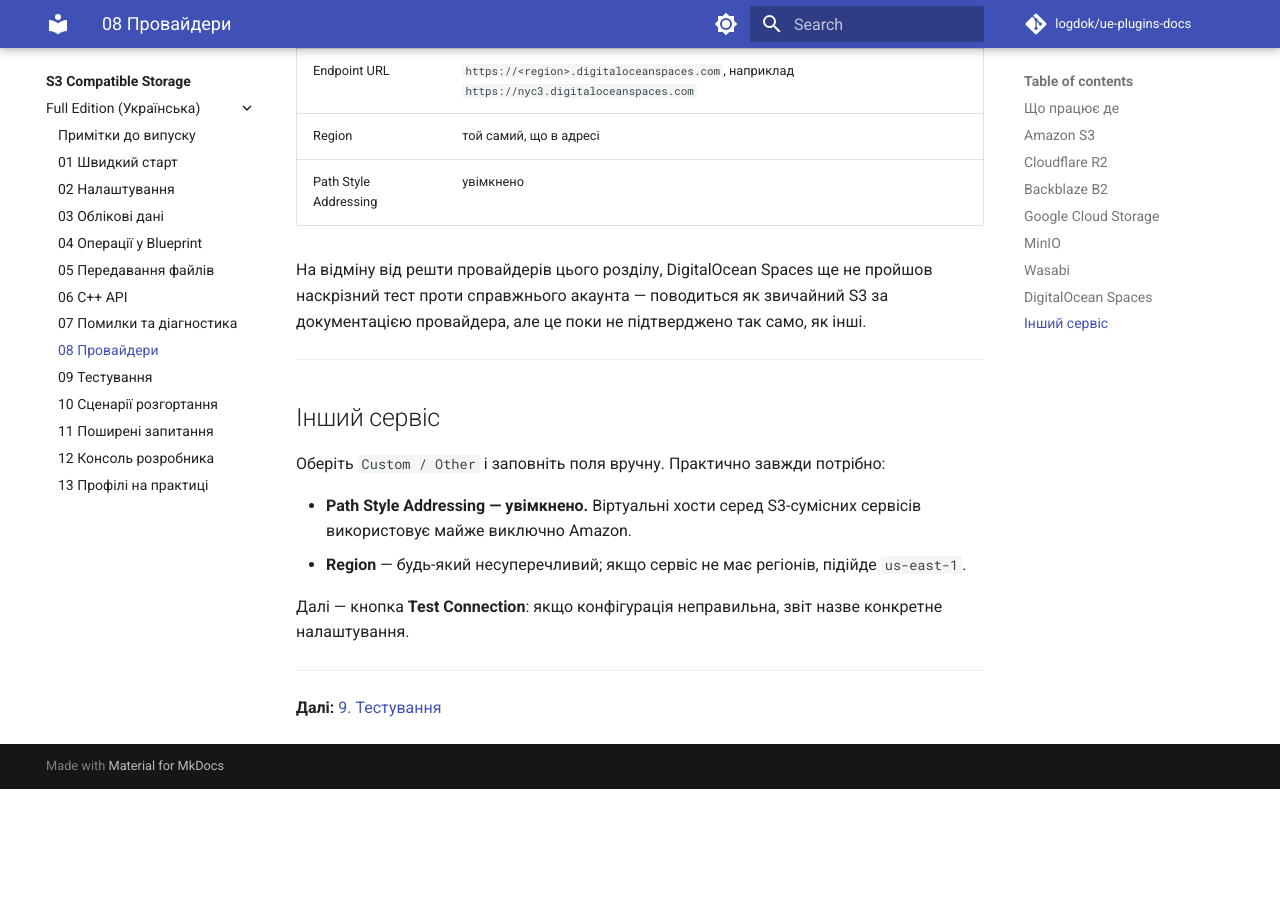
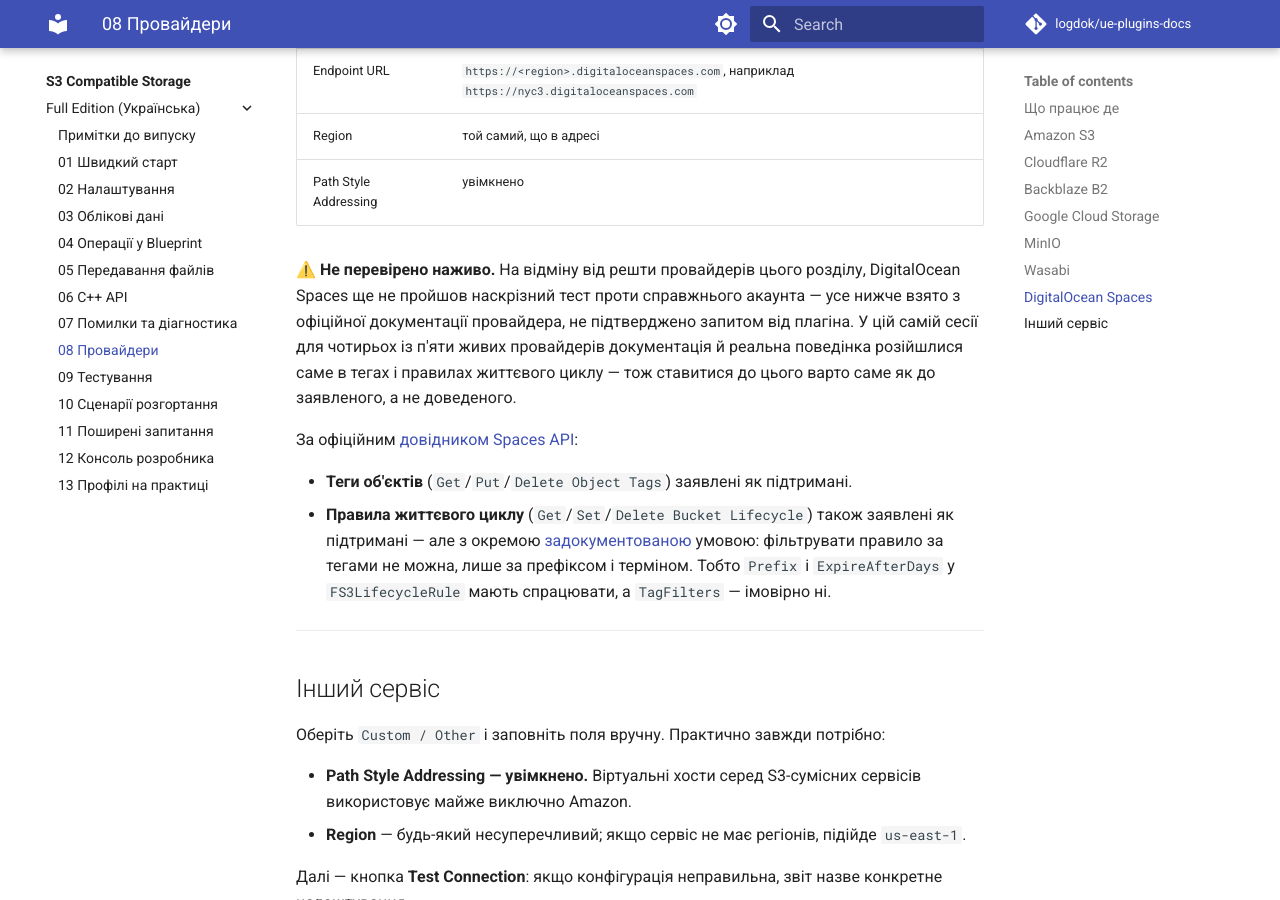
Before and after one commit to logdok/ue-plugins-docs, an MkDocs documentation site: the page built from docs/s3-compatible-storage/Full/uk/08-Providers.md, in a window 1280 px wide and 900 px high, scrolled down 5556 px. Built offline with MkDocs 1.6.1 and Material for MkDocs 9.7.7, drawn with Linux system fonts in a browser that asks for light colours; comment, search, counter and statistics services are not loaded; before the commit the page ends 6345 px from its top, so only the background shows below that.

Commit message:
Sync docs from HostS3@13f50d2

```diff
--- a/docs/s3-compatible-storage/Full/uk/08-Providers.md
+++ b/docs/s3-compatible-storage/Full/uk/08-Providers.md
@@ -199,9 +199,21 @@ MinIO «не відповідає».
 | Region | той самий, що в адресі |
 | Path Style Addressing | увімкнено |
 
-На відміну від решти провайдерів цього розділу, DigitalOcean Spaces ще не пройшов наскрізний
-тест проти справжнього акаунта — поводиться як звичайний S3 за документацією провайдера, але
-це поки не підтверджено так само, як інші.
+**⚠️ Не перевірено наживо.** На відміну від решти провайдерів цього розділу, DigitalOcean
+Spaces ще не пройшов наскрізний тест проти справжнього акаунта — усе нижче взято з
+офіційної документації провайдера, не підтверджено запитом від плагіна. У цій самій сесії
+для чотирьох із п'яти живих провайдерів документація й реальна поведінка розійшлися саме в
+тегах і правилах життєвого циклу — тож ставитися до цього варто саме як до заявленого, а не
+доведеного.
+
+За офіційним [довідником Spaces API](https://docs.digitalocean.com/reference/api/spaces/):
+
+- **Теги об'єктів** (`Get`/`Put`/`Delete Object Tags`) заявлені як підтримані.
+- **Правила життєвого циклу** (`Get`/`Set`/`Delete Bucket Lifecycle`) також заявлені як
+  підтримані — але з окремою [задокументованою](https://docs.digitalocean.com/products/spaces/how-to/configure-lifecycle-rules/)
+  умовою: фільтрувати правило за тегами не можна, лише за префіксом і терміном. Тобто
+  `Prefix` і `ExpireAfterDays` у `FS3LifecycleRule` мають спрацювати, а `TagFilters` —
+  імовірно ні.
 
 ---
 
```
Also changed, not shown: docs/s3-compatible-storage/index.md (+1 -1 lines).
